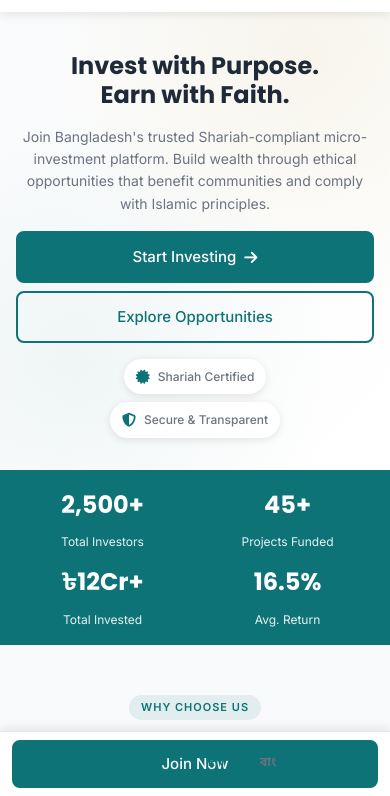
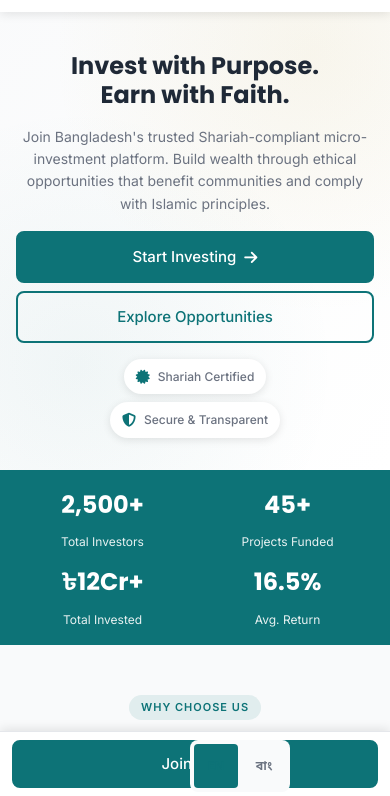
Before and after one commit to golamhabibpalash/UnityMicroFundWebsite, a plain HTML site: page index.html in a window 390 px wide. Shown: the part 48-844 px from the top of the page. Drawn offline with Linux system fonts and the light colour scheme.

Commit message:
Fix language switcher: visible in mobile nav bar, proper CSS

```diff
--- a/css/style.css
+++ b/css/style.css
@@ -373,13 +373,38 @@ button {
     display: none;
 }
 
+/* Language Switcher in Nav Actions */
 .language-switcher {
     display: flex;
     align-items: center;
-    gap: var(--space-2);
-    position: absolute;
-    top: var(--space-3);
-    right: 70px;
+    gap: var(--space-1);
+    background: var(--background);
+    padding: var(--space-1);
+    border-radius: var(--radius-md);
+    min-width: auto;
+}
+
+.lang-btn {
+    display: inline-flex;
+    align-items: center;
+    justify-content: center;
+    min-width: 32px;
+    height: 32px;
+    font-size: 0.75rem;
+    font-weight: 600;
+    color: var(--text-secondary);
+    text-decoration: none;
+    border-radius: var(--radius-sm);
+}
+
+.lang-btn:hover,
+.lang-btn.active {
+    background: var(--primary);
+    color: white;
+}
+
+.lang-divider {
+    display: none;
 }
 
 .lang-btn {
```
